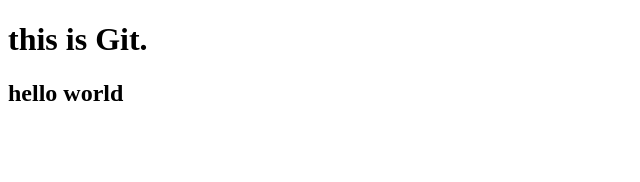
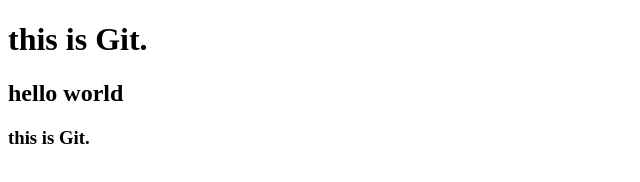
Before and after one commit to ShengXi2000/HOMEWORK, a plain HTML site: page index.html in a window 1280 px wide. Shown: the whole page, without its empty margins (0-640 px from the left). Drawn offline with Linux system fonts and the light colour scheme.

Commit message:
hello world

```diff
--- a/index.html
+++ b/index.html
@@ -9,5 +9,6 @@
 <body>
     <h1>this is Git.</h1>
     <h2>hello world</h2>
+    <h3>this is Git.</h3>
 </body>
 </html>
```
